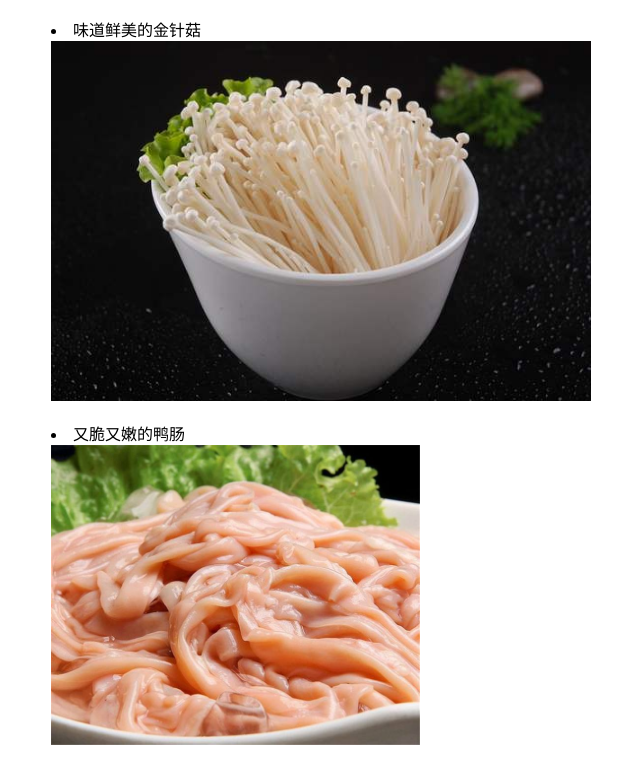
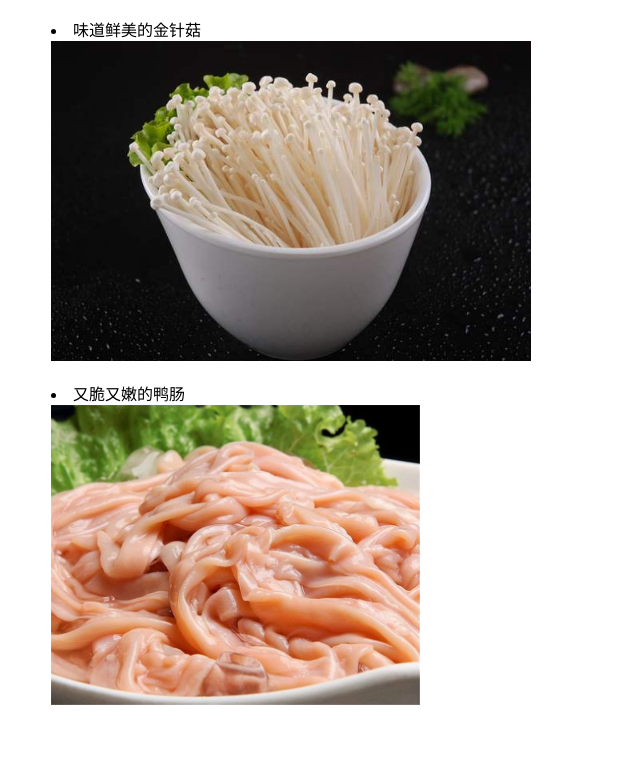
Before and after one commit to leipingpin/zuoye, a plain HTML site: page 2.html in a window 1280 px wide. Shown: the part 1259-2024 px from the top of the page, without its empty margins (364-1004 px from the left). After the commit the page ends 1984 px from the top, so only its background shows below. Drawn offline with Linux system fonts and the light colour scheme.

Commit message:
Update 2.html

```diff
--- a/2.html
+++ b/2.html
@@ -17,7 +17,7 @@
     <li>浓香清甜的羊肉片
         <img src="羊.jpg" height="400" wigth="400" alt="">  <p></p>
     <li>味道鲜美的金针菇
-        <img src="1.jpeg" height="360" wigth="360" alt="">  <p></p>
+        <img src="1.jpeg" height="320" wigth="320" alt="">  <p></p>
     <li>又脆又嫩的鸭肠
         <img src="9.jpeg" height="300" wigth="300" alt="">  <p></p>
     </div><p></p>
```
